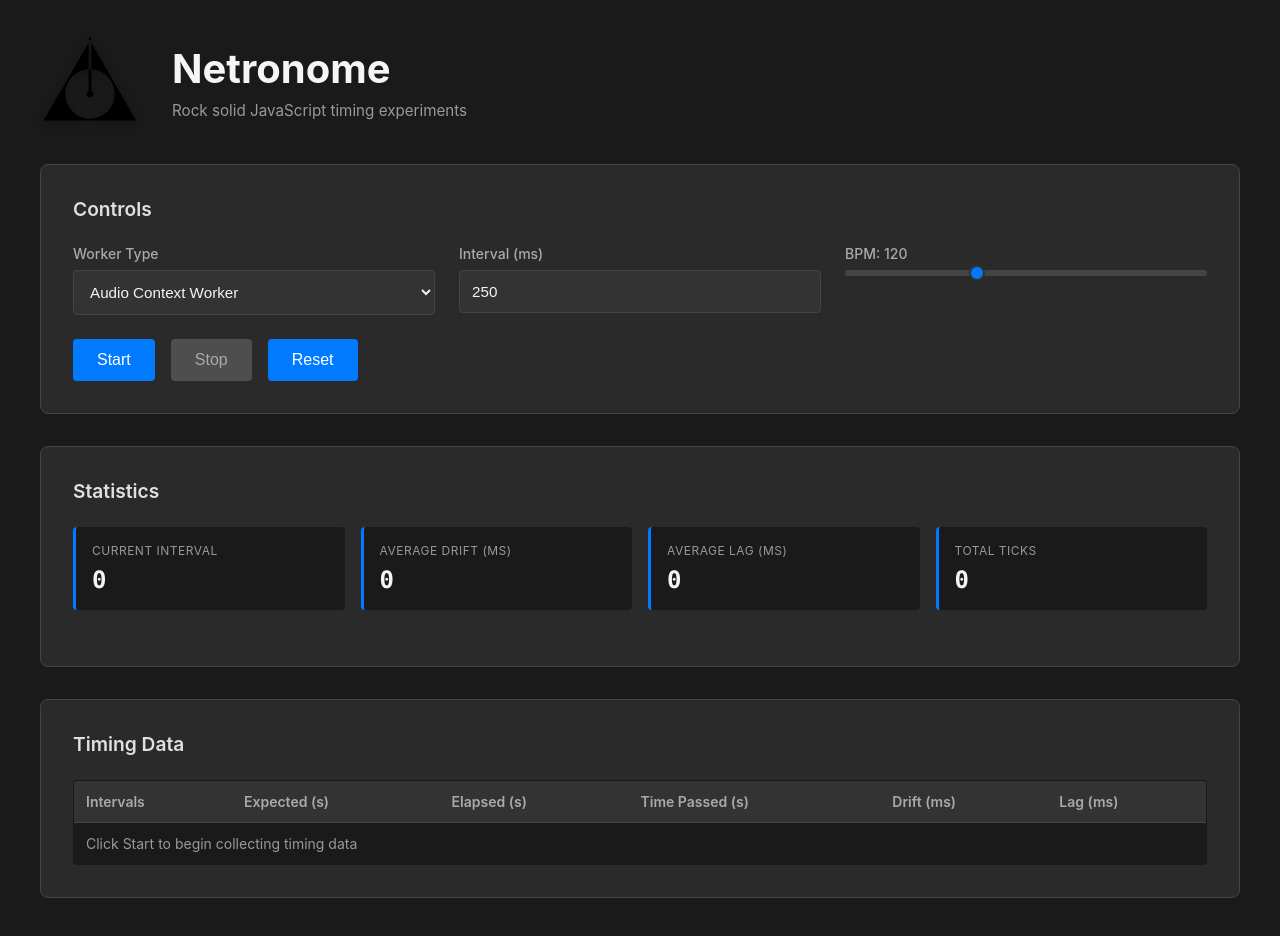
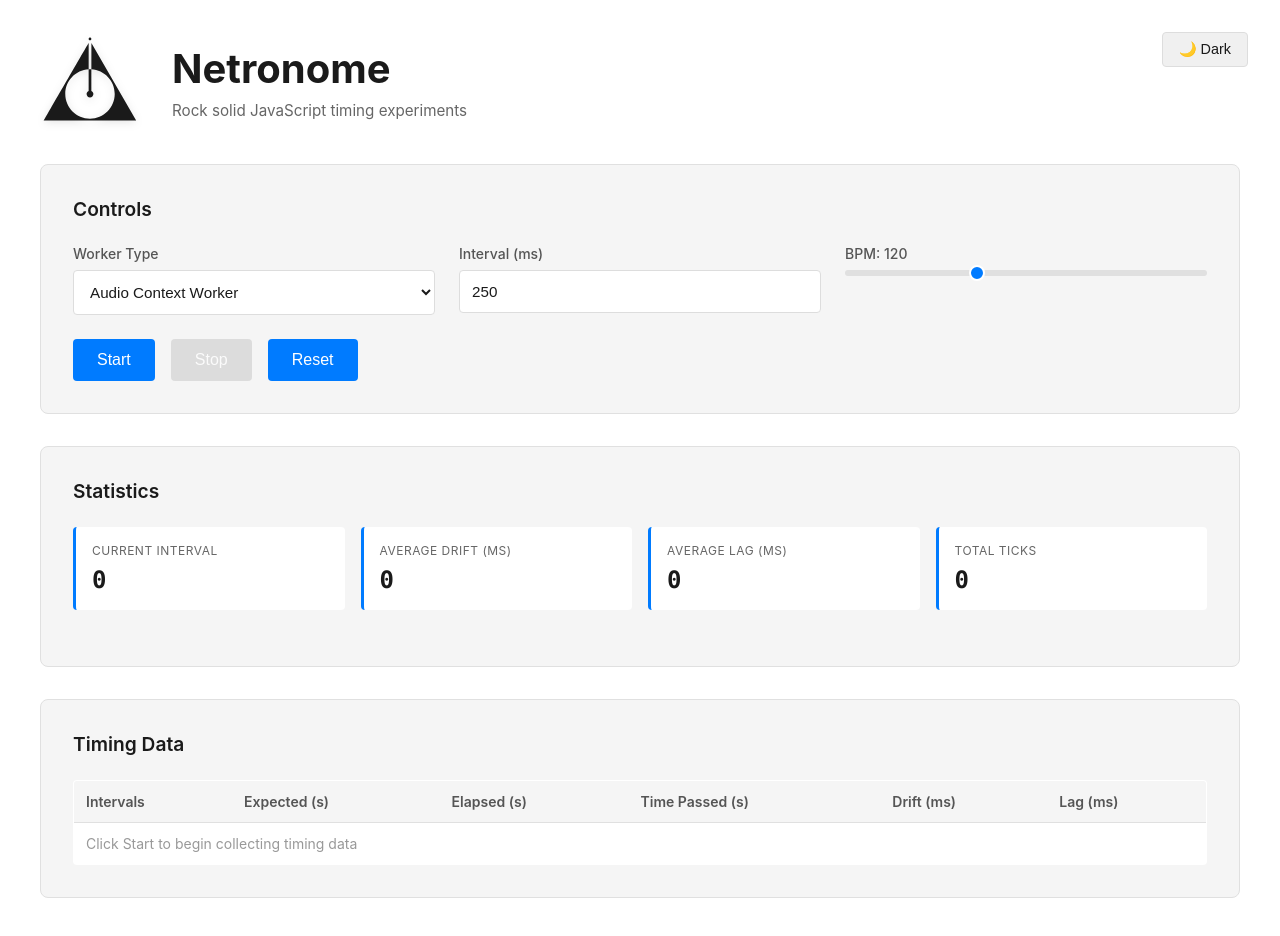
Before and after one commit to designerzen/netronome, a website built with Vite: page index.html in a window 1280 px wide. Built offline with nearby package versions, Linux system fonts and the light colour scheme.

Commit message:
feat: dark mode

```diff
--- a/index.html
+++ b/index.html
@@ -1,16 +1,29 @@
 <!DOCTYPE html>
 <html lang="en">
+
 <head>
   <meta charset="UTF-8" />
-    <link rel="icon" type="image/svg+xml" href="/vite.svg" />
+  <link rel="icon" type="image/svg+xml" href="/favicon.svg" />
   <meta name="viewport" content="width=device-width, initial-scale=1.0" />
   <title>Netronome - Rock Solid Timing</title>
   <link rel="stylesheet" href="/index.css" />
 </head>
+
 <body>
+  <button class="theme-toggle" id="theme-toggle">🌙 Dark</button>
   <main>
     <div class="header">
-        <img src="/netronome.svg" alt="Netronome Logo" class="logo" />
+      <svg class="logo" width="100%" height="100%" viewBox="0 0 4267 4267" version="1.1"
+        xmlns="http://www.w3.org/2000/svg" xmlns:xlink="http://www.w3.org/1999/xlink" xml:space="preserve"
+        xmlns:serif="http://www.serif.com/"
+        style="fill-rule:evenodd;clip-rule:evenodd;stroke-linejoin:round;stroke-miterlimit:2;">
+        <g transform="matrix(4.84171,0,0,4.84171,-343.783,21.3232)">
+          <path
+            fill="currentColor"
+            d="M496.436,776L104.603,776C104.603,776 498.908,91.454 500,92.406L499.793,323.733C503.643,323.545 507.517,323.45 511.413,323.45C515.566,323.45 519.693,323.558 523.793,323.771L524,92.837L918.636,776L526.804,776C521.784,776.321 516.721,776.483 511.62,776.483C506.519,776.483 501.456,776.321 496.436,776ZM499.62,323.844C384.942,330.082 293.743,425.172 293.743,541.395C293.743,661.645 391.371,759.272 511.62,759.272C631.869,759.272 729.497,661.645 729.497,541.395C729.497,425.172 638.298,330.082 523.62,323.844L523.62,514.583C534.172,519.207 541.54,529.745 541.54,542.004C541.54,558.533 528.151,571.919 511.625,571.919C495.098,571.919 481.7,558.533 481.7,542.004C481.7,529.748 489.07,519.212 499.62,514.586L499.62,323.844ZM523.62,56.862C523.62,63.489 518.246,68.863 511.619,68.863C504.994,68.863 499.62,63.489 499.62,56.862C499.62,50.236 504.994,44.863 511.619,44.863C518.246,44.863 523.62,50.236 523.62,56.862Z" />
+        </g>
+      </svg>
+
       <div class="header-text">
         <h1>Netronome</h1>
         <p class="subtitle">Rock solid JavaScript timing experiments</p>
@@ -100,4 +113,5 @@
 
   <script type="module" src="/index.ts"></script>
 </body>
+
 </html>
--- a/index.ts
+++ b/index.ts
@@ -33,6 +33,7 @@ const workerTypeSelector = document.getElementById('worker-type') as HTMLSelectE
 const intervalInput = document.getElementById('interval') as HTMLInputElement
 const bpmSlider = document.getElementById('bpm') as HTMLInputElement
 const bpmValue = document.getElementById('bpm-value')!
+const themeToggle = document.getElementById('theme-toggle') as HTMLButtonElement
 
 // Stats Elements
 const statIntervals = document.getElementById('stat-intervals')!
@@ -183,3 +184,31 @@ bpmSlider.addEventListener('input', (event) => {
         setTimeBetween(newInterval)
     }
 })
+
+// Theme Toggle
+const initTheme = () => {
+    const savedTheme = localStorage.getItem('theme')
+    const prefersDark = window.matchMedia('(prefers-color-scheme: dark)').matches
+    const isDark = savedTheme === 'dark' || (savedTheme === null && prefersDark)
+
+    if (isDark) {
+        document.documentElement.style.colorScheme = 'dark'
+        themeToggle.textContent = '☀️ Light'
+    } else {
+        document.documentElement.style.colorScheme = 'light'
+        themeToggle.textContent = '🌙 Dark'
+    }
+}
+
+themeToggle.addEventListener('click', () => {
+    const currentScheme = document.documentElement.style.colorScheme
+    const isDark = currentScheme === 'dark'
+    const newScheme = isDark ? 'light' : 'dark'
+
+    document.documentElement.style.colorScheme = newScheme
+    localStorage.setItem('theme', newScheme)
+
+    themeToggle.textContent = isDark ? '🌙 Dark' : '☀️ Light'
+})
+
+initTheme()
--- a/public/index.css
+++ b/public/index.css
@@ -1,3 +1,7 @@
+:root {
+  color-scheme: light dark;
+}
+
 * {
   margin: 0;
   padding: 0;
@@ -15,9 +19,10 @@ body {
     'Helvetica Neue', sans-serif;
   -webkit-font-smoothing: antialiased;
   -moz-osx-font-smoothing: grayscale;
-  background: #1a1a1a;
-  color: #f5f5f5;
+  background: light-dark(#ffffff, #1a1a1a);
+  color: light-dark(#1a1a1a, #f5f5f5);
   padding: 2rem;
+  transition: background-color 0.3s, color 0.3s;
 }
 
 main {
@@ -36,7 +41,27 @@ main {
   width: 100px;
   height: 100px;
   flex-shrink: 0;
-  filter: drop-shadow(0 2px 4px rgba(0, 0, 0, 0.3));
+  filter: drop-shadow(0 2px 4px light-dark(rgba(0, 0, 0, 0.1), rgba(0, 0, 0, 0.3)));
+}
+
+.theme-toggle {
+  position: fixed;
+  top: 2rem;
+  right: 2rem;
+  padding: 0.5rem 1rem;
+  background: light-dark(#f0f0f0, #333);
+  color: light-dark(#1a1a1a, #f5f5f5);
+  border: 1px solid light-dark(#ddd, #444);
+  border-radius: 4px;
+  cursor: pointer;
+  font-size: 0.9rem;
+  font-weight: 500;
+  transition: background 0.3s, color 0.3s, border-color 0.3s;
+}
+
+.theme-toggle:hover {
+  background: light-dark(#e0e0e0, #444);
+  border-color: light-dark(#ccc, #555);
 }
 
 .header-text {
@@ -49,29 +74,31 @@ h1 {
 }
 
 .subtitle {
-  color: #999;
+  color: light-dark(#666, #999);
   margin: 0;
   font-size: 0.95rem;
 }
 
 .panel {
-  background: #2a2a2a;
-  border: 1px solid #444;
+  background: light-dark(#f5f5f5, #2a2a2a);
+  border: 1px solid light-dark(#e0e0e0, #444);
   border-radius: 8px;
   padding: 2rem;
   margin-bottom: 2rem;
+  transition: background-color 0.3s, border-color 0.3s;
 }
 
 #controls {
   position: sticky;
   top: 0;
+  z-index: 10;
 }
 
 .panel-title {
   font-size: 1.2rem;
   font-weight: 600;
   margin-bottom: 1.5rem;
-  color: #e0e0e0;
+  color: light-dark(#1a1a1a, #e0e0e0);
 }
 
 .controls-grid {
@@ -89,7 +116,7 @@ h1 {
 
 .control-group label {
   font-size: 0.875rem;
-  color: #aaa;
+  color: light-dark(#555, #aaa);
   font-weight: 500;
 }
 
@@ -114,7 +141,7 @@ button:active {
 }
 
 button:disabled {
-  background: #666;
+  background: light-dark(#ccc, #666);
   cursor: not-allowed;
   opacity: 0.6;
 }
@@ -123,17 +150,18 @@ input,
 select {
   padding: 0.75rem;
   font-size: 0.95rem;
-  border: 1px solid #444;
+  border: 1px solid light-dark(#ddd, #444);
   border-radius: 4px;
-  background: #333;
-  color: #f5f5f5;
+  background: light-dark(#ffffff, #333);
+  color: light-dark(#1a1a1a, #f5f5f5);
+  transition: background-color 0.3s, border-color 0.3s, color 0.3s;
 }
 
 input[type="range"] {
   padding: 0;
   width: 100%;
   height: 6px;
-  background: #444;
+  background: light-dark(#e0e0e0, #444);
   border: none;
   border-radius: 3px;
   outline: none;
@@ -149,7 +177,7 @@ input[type="range"]::-webkit-slider-thumb {
   background: #007bff;
   cursor: pointer;
   border-radius: 50%;
-  border: 2px solid #333;
+  border: 2px solid light-dark(#ffffff, #333);
   transition: background 0.3s;
 }
 
@@ -163,7 +191,7 @@ input[type="range"]::-moz-range-thumb {
   background: #007bff;
   cursor: pointer;
   border-radius: 50%;
-  border: 2px solid #333;
+  border: 2px solid light-dark(#ffffff, #333);
   transition: background 0.3s;
 }
 
@@ -197,15 +225,16 @@ select:focus {
 }
 
 .stat-card {
-  background: #1a1a1a;
+  background: light-dark(#ffffff, #1a1a1a);
   padding: 1rem;
   border-radius: 4px;
   border-left: 3px solid #007bff;
+  transition: background-color 0.3s;
 }
 
 .stat-label {
   font-size: 0.75rem;
-  color: #999;
+  color: light-dark(#666, #999);
   text-transform: uppercase;
   letter-spacing: 0.5px;
   margin-bottom: 0.5rem;
@@ -215,33 +244,35 @@ select:focus {
   font-size: 1.5rem;
   font-weight: 600;
   font-family: 'Monaco', 'Menlo', monospace;
+  color: light-dark(#1a1a1a, #f5f5f5);
 }
 
 table {
   width: 100%;
   border-collapse: collapse;
-  background: #1a1a1a;
-  border: 1px solid #444;
+  background: light-dark(#ffffff, #1a1a1a);
+  border: 1px solid light-dark(#e0e0e0, #444);
   border-radius: 4px;
   overflow: hidden;
+  transition: background-color 0.3s, border-color 0.3s;
 }
 
 th,
 td {
   padding: 0.75rem;
   text-align: left;
-  border-bottom: 1px solid #444;
+  border-bottom: 1px solid light-dark(#e0e0e0, #444);
   font-size: 0.875rem;
 }
 
 th {
-  background: #333;
+  background: light-dark(#f5f5f5, #333);
   font-weight: 600;
-  color: #aaa;
+  color: light-dark(#555, #aaa);
 }
 
 tr:hover {
-  background: #333;
+  background: light-dark(#f9f9f9, #333);
 }
 
 tr:last-child td {
@@ -255,5 +286,5 @@ tr:last-child td {
 .empty-state {
   text-align: center;
   padding: 2rem;
-  color: #999;
+  color: light-dark(#999, #999);
 }
```
Also changed, not shown: public/favicon.svg. Lines whose indentation alone changed are shown as unchanged.
